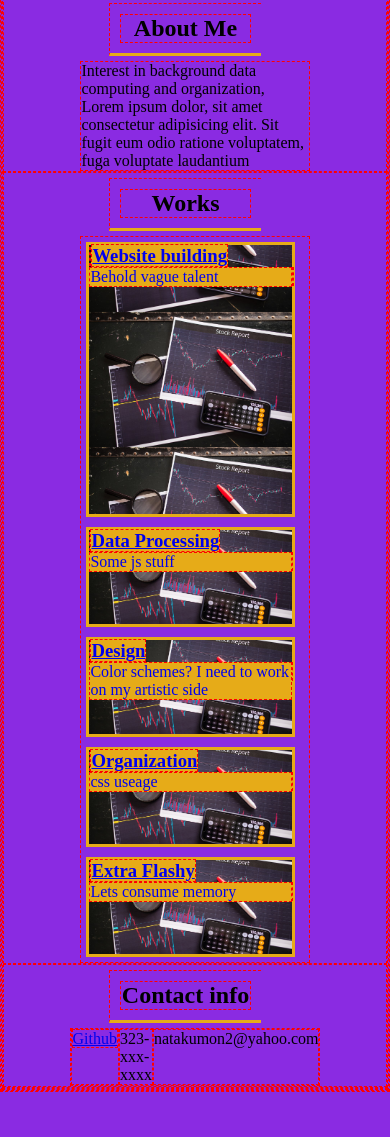
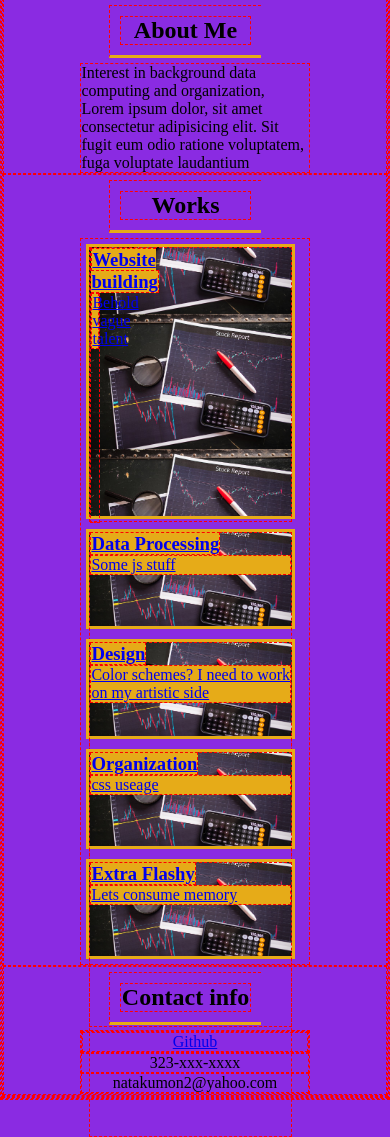
Before and after one commit to EspadaSworn/portfolio, a plain HTML site: page index.html in a window 390 px wide. Shown: the part 265-1402 px from the top of the page. Before the commit the page ends 1357 px from the top, so only its background shows below. Drawn offline with Linux system fonts and the light colour scheme.

Commit message:
all fixed except inner descriptions

```diff
--- a/assets/css/style.css
+++ b/assets/css/style.css
@@ -91,6 +91,17 @@ div {
     background-size: 100%;
 }
 
+a{
+    display:block;
+}
+
+span{
+    display:flex;
+    display:block;
+
+    width: 10px;
+    max-width: 30%;
+}
 
 h3{
     display:inline;
@@ -98,8 +109,9 @@ h3{
 }
 
 h3+p {
-    display:inline-flex;
+    display:block;
     background-color:rgb(230, 171, 24) ;
+
 }
 
 #Contact-info ul{
@@ -107,7 +119,6 @@ h3+p {
     list-style: none;
     flex-basis: 60%;
     justify-content: space-evenly;
-
 }
 
 @media (max-width:550px){
@@ -123,14 +134,14 @@ h3+p {
         border-bottom: solid rgb(230, 171, 24) 3px;
         min-width:40%;
         text-align: center;
-
     }
     p{
         width:100%;
         display:block;
 
     }
-
-
-
+    #Contact-info ul{
+        display: block;
+        text-align: center;
+    }
 }
```
Also changed, not shown: index.html (+3 -3 lines).
